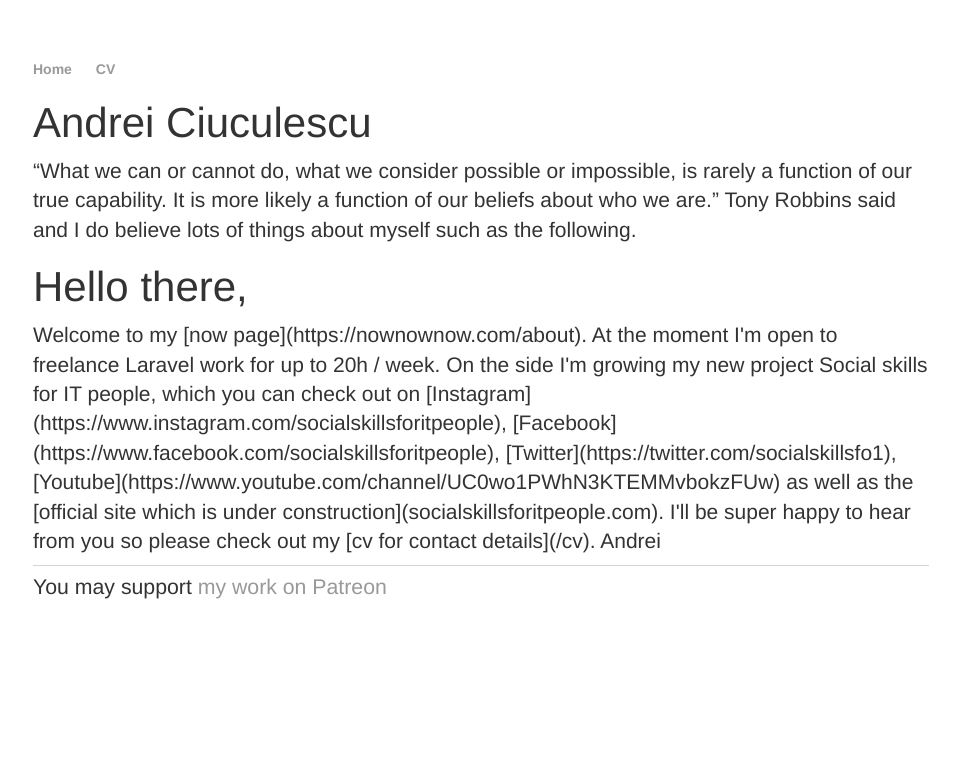
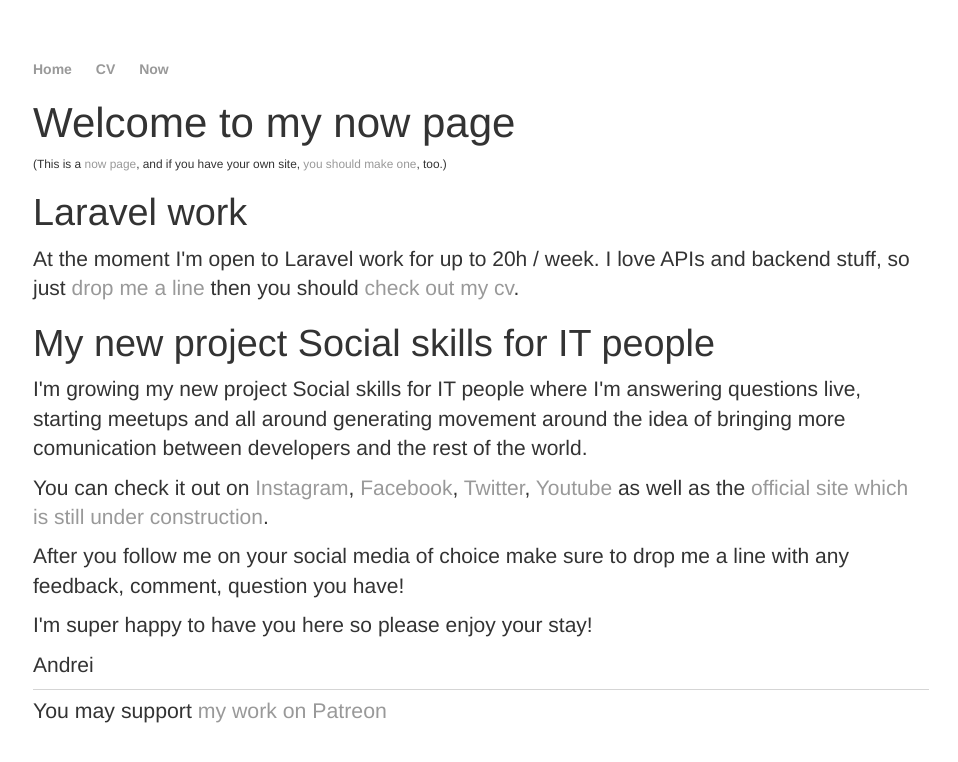
Before and after one commit to anrei0000/anrei0000.github.io, a Jekyll site: the page built from now/index.html, in a window 1280 px wide. Shown: the top 762 px of the page, without its empty margins (159-1117 px from the left). Built offline with Jekyll 4.4.1, drawn with Linux system fonts in a browser that asks for light colours; nearby versions of some CDN libraries; a style sheet for code colours, icons or effects is not loaded.

Commit message:
adding now

```diff
--- a/_layouts/default.html
+++ b/_layouts/default.html
@@ -30,6 +30,7 @@
         <li><a href="/">Home</a></li>
         <!--        <li><a href="/about">About</a></li>-->
         <li><a href="/cv">CV</a></li>
+        <li><a href="/now">Now</a></li>
         <!-- <li><a href="/blog">Blog</a></li> -->
     </ul>
 </nav>
--- a/about/index.html
+++ b/about/index.html
@@ -13,9 +13,9 @@
 <nav>
     <ul>
         <li><a href="/">Home</a></li>
-        <li><a href="/about">About</a></li>
+        <!-- <li><a href="/about">About</a></li> -->
          <li><a href="/cv">CV</a></li>
-         <li><a href="/now">Now</a></li>
+         <!-- <li><a href="/now">Now</a></li> -->
         <!-- <li><a href="/blog">Blog</a></li> -->
     </ul>
 </nav>
--- a/now/index.html
+++ b/now/index.html
@@ -4,23 +4,24 @@
 ---
 
 <div class="now">
-    <h1>Andrei Ciuculescu</h1>
-    <p>“What we can or cannot do, what we consider possible or impossible,
-        is rarely a function of our true capability.
-        It is more likely a function of our beliefs about who we are.”
-        Tony Robbins said and I do believe lots of things about myself such as the following.
-    </p>
-
-  	<h1> Hello there, </h1>
-  	<p>
-  		Welcome to my [now page](https://nownownow.com/about).
-
-		At the moment I'm open to freelance Laravel work for up to 20h / week.
-
-		On the side I'm growing my new project Social skills for IT people, which you can check out on [Instagram](https://www.instagram.com/socialskillsforitpeople), [Facebook](https://www.facebook.com/socialskillsforitpeople), [Twitter](https://twitter.com/socialskillsfo1), [Youtube](https://www.youtube.com/channel/UC0wo1PWhN3KTEMMvbokzFUw) as well as the [official site which is under construction](socialskillsforitpeople.com).
-
-		I'll be super happy to hear from you so please check out my [cv for contact details](/cv).
-
-		Andrei
+	<h1>Welcome to my now page</h1>
+  	<p class="small">
+  		(This is a <a href="https://nownownow.com/about">now page</a>, and if you have your own site, <a href="https://nownownow.com/about">you should make one</a>, too.)
 	</p>
+	<h2>Laravel work</h2>
+	<p>
+		At the moment I'm open to Laravel work for up to 20h / week. I love APIs and backend stuff, so just <a href="mailto:ciuculescu.andrei.dev@gmail.com">drop me a line</a> then you should <a href="/cv">check out my cv</a>.
+	</p>
+	<h2>My new project Social skills for IT people</h2>
+	<p>
+		I'm growing my new project Social skills for IT people where I'm answering questions live, starting meetups and all around generating movement around the idea of bringing more comunication between developers and the rest of the world.
+	</p>
+	<p>
+		You can check it out on <a href=https://www.instagram.com/socialskillsforitpeople>Instagram</a>, <a href="https://www.facebook.com/socialskillsforitpeople">Facebook</a>, <a href="https://twitter.com/socialskillsfo1">Twitter</a>, <a href="https://www.youtube.com/channel/UC0wo1PWhN3KTEMMvbokzFUw">Youtube</a> as well as the <a href="socialskillsforitpeople.com">official site which is still under construction</a>.
+	</p>
+	<p>
+		After you follow me on your social media of choice make sure to drop me a line with any feedback, comment, question you have!
+	</p>
+	<p>I'm super happy to have you here so please enjoy your stay!</p>
+	<p>Andrei</p>
 </div>
```
